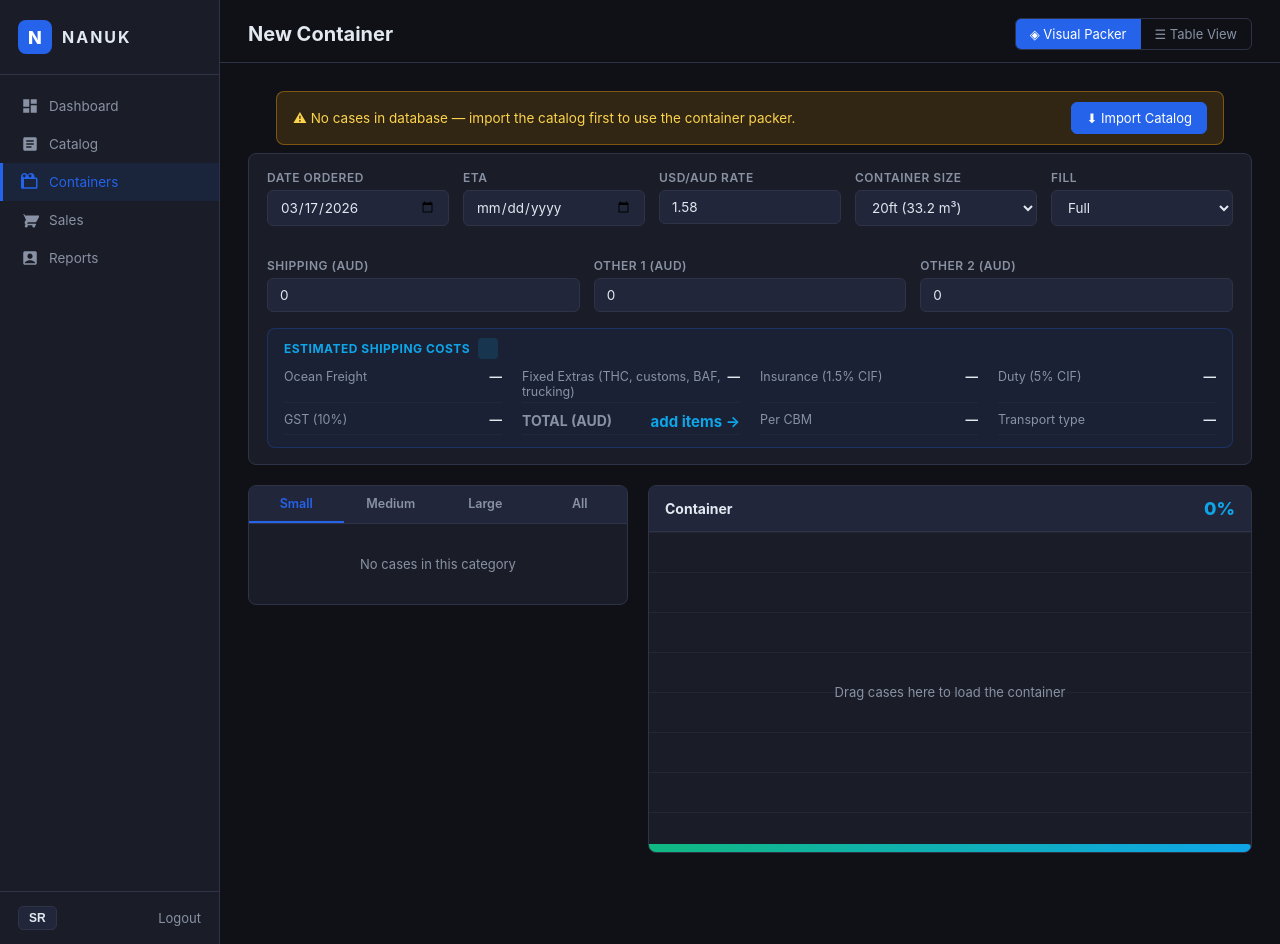
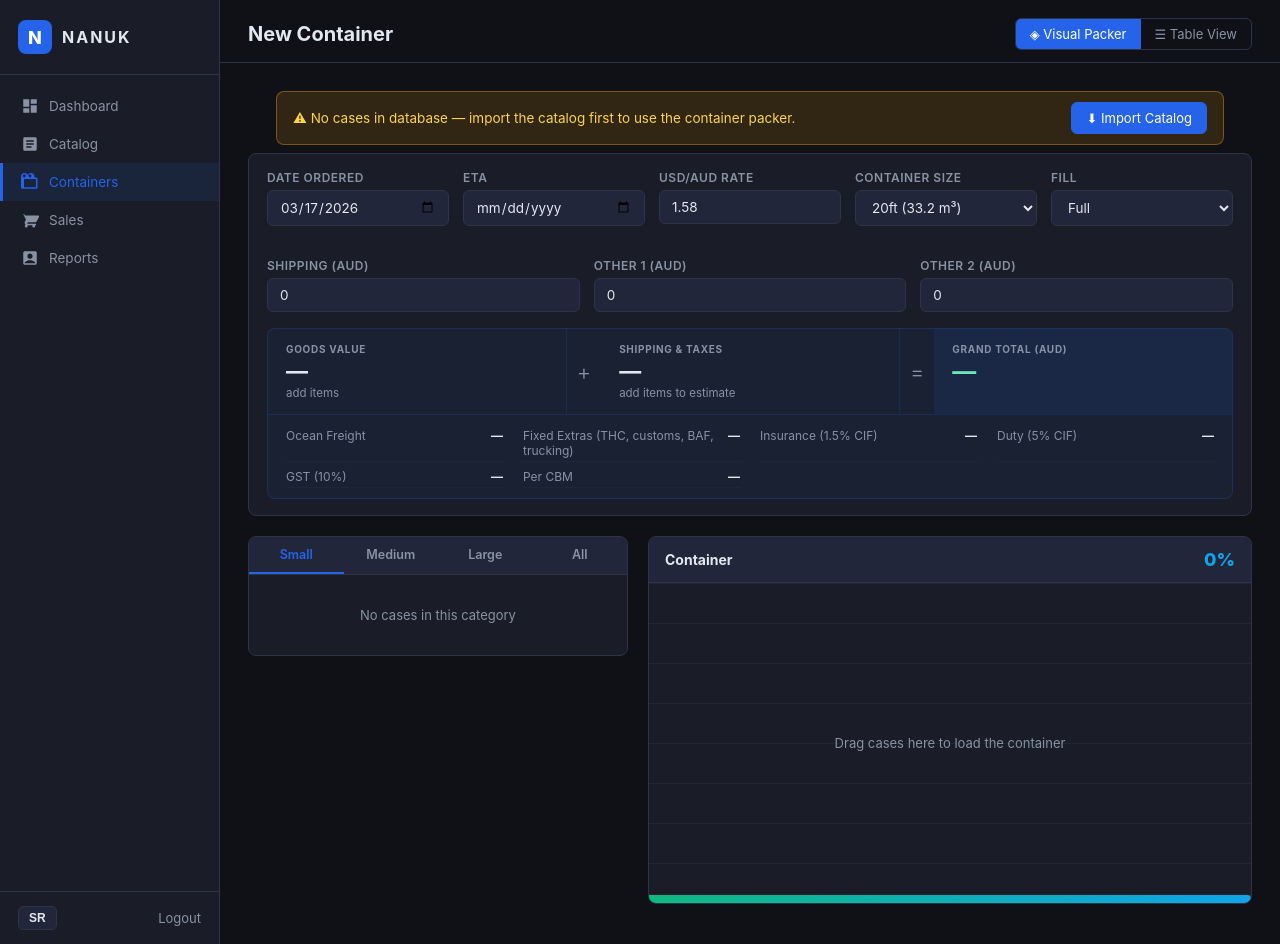
Before and after one commit to Gorun74/UTVA_NANUK_SHIPING, a Flask app: page /containers/new in a window 1280 px wide. Run offline with Flask 3, Linux system fonts and the light colour scheme; the visitor is signed in with stand-in values (Sample User, id 1); data that the repository does not hold is empty.

Commit message:
Fix: import all 302 case variants, auto-recalc costs, fix Jinja2
- importer.py: Replace strict 36-SKU filter with full Price Agreement scan
  - Classifies all items by SKU pattern (case vs accessory)
  - Imports 302 cases (all colors: yellow, red, graphite, blue, silver, etc.)
  - Fallback: converts inch dims from Price Agreement to mm when catalog lacks mm data
  - 294 cases get volume_m3 for container packing
- models.py + database.py: Add category='case'|'other' column with migration
- containers route: filter packer to category='case' AND volume_m3 > 0
- new.html: container_fill, used_rate, shipping, other fields now trigger
  updateShippingEstimate() on change — all costs recalc automatically
- detail.html: fix Jinja2 TemplateSyntaxError in status timeline
- CSS/JS: KPI cost header (Goods + Shipping = Grand Total), grand total in green

After re-importing catalog: 302 cases available in packer.

Co-Authored-By: Claude Sonnet 4.6 <noreply@anthropic.com>

```diff
--- a/app/database.py
+++ b/app/database.py
@@ -51,6 +51,7 @@ def _run_migrations():
     """Apply any schema additions that might be missing."""
     with _engine.connect() as conn:
         migrations = [
+            "ALTER TABLE cases ADD COLUMN category TEXT DEFAULT 'case'",
             "ALTER TABLE containers ADD COLUMN total_cbm REAL",
             "ALTER TABLE containers ADD COLUMN ship_ocean_aud REAL",
             "ALTER TABLE containers ADD COLUMN ship_extras_aud REAL",
--- a/app/models.py
+++ b/app/models.py
@@ -25,6 +25,7 @@ class Item(Base):
     ext_height_mm = Column(Float, nullable=True)
     volume_m3 = Column(Float, nullable=True)
     reorder_point = Column(Integer, default=3)
+    category = Column(Text, default='case')   # 'case' | 'other'
 
     stock_record = relationship('Stock', back_populates='item', uselist=False, cascade='all, delete-orphan')
     container_lines = relationship('ContainerLine', back_populates='item')
--- a/app/routes/catalog.py
+++ b/app/routes/catalog.py
@@ -112,8 +112,8 @@ def import_catalog():
 
         try:
             from app.utils.importer import import_cases_catalog
-            imported, skipped = import_cases_catalog(cases_path, catalog_path, price_path, session)
-            flash(f"Import complete: {imported} items imported, {skipped} skipped.", "success")
+            cases_n, others_n = import_cases_catalog(cases_path, catalog_path, price_path, session)
+            flash(f"Import complete: {cases_n} cases + {others_n} accessories imported.", "success")
             return redirect(url_for("catalog.list_items"))
         except Exception as e:
             session.rollback()
--- a/app/routes/containers.py
+++ b/app/routes/containers.py
@@ -70,9 +70,13 @@ def new_container():
             flash(f"Error: {e}", "error")
             return redirect(url_for("containers.new_container"))
 
-    # GET — load items for animated packer
+    # GET — load case items that have volume (needed for container packer)
     items = session.execute(
-        select(Item, Stock).outerjoin(Stock, Stock.sku == Item.sku).order_by(Item.sku)
+        select(Item, Stock)
+        .outerjoin(Stock, Stock.sku == Item.sku)
+        .where(Item.category == 'case')
+        .where(Item.volume_m3 > 0)
+        .order_by(Item.sku)
     ).all()
 
     from app.routes.catalog import _size_category, CASE_COLORS
--- a/app/static/css/main.css
+++ b/app/static/css/main.css
@@ -707,32 +707,76 @@ input:focus, select:focus, textarea:focus {
 /* ---- Shipping estimate header box ---- */
 .ship-estimate-header {
   margin: 0 18px 16px;
-  background: rgba(37,99,235,.07);
-  border: 1px solid rgba(37,99,235,.25);
+  background: rgba(37,99,235,.06);
+  border: 1px solid rgba(37,99,235,.22);
   border-radius: var(--radius);
-  padding: 12px 16px;
+  padding: 0;
+  overflow: hidden;
 }
-.ship-est-title {
-  font-size: 12px;
+
+/* KPI row — Goods + Shipping = Grand Total */
+.cost-kpi-row {
+  display: flex;
+  align-items: stretch;
+  gap: 0;
+  border-bottom: 1px solid rgba(37,99,235,.18);
+}
+.cost-kpi {
+  flex: 1;
+  padding: 14px 18px;
+  border-right: 1px solid rgba(37,99,235,.15);
+}
+.cost-kpi:last-child { border-right: none; }
+.cost-kpi-grand {
+  background: rgba(37,99,235,.10);
+}
+.cost-kpi-label {
+  font-size: 10px;
   font-weight: 700;
   text-transform: uppercase;
-  letter-spacing: .5px;
-  color: var(--accent);
-  margin-bottom: 10px;
+  letter-spacing: .7px;
+  color: var(--text-muted);
+  margin-bottom: 4px;
 }
+.cost-kpi-value {
+  font-size: 22px;
+  font-weight: 700;
+  color: var(--text);
+  line-height: 1.1;
+  font-variant-numeric: tabular-nums;
+}
+.cost-kpi-grand .cost-kpi-value {
+  color: #6ee7b7;
+  font-size: 24px;
+}
+.cost-kpi-sub {
+  font-size: 11.5px;
+  color: var(--text-muted);
+  margin-top: 3px;
+}
+.cost-kpi-op {
+  display: flex;
+  align-items: center;
+  padding: 0 10px;
+  font-size: 22px;
+  color: var(--text-muted);
+  font-weight: 300;
+  flex-shrink: 0;
+}
+
+/* Detail grid */
 .ship-est-grid {
   display: grid;
   grid-template-columns: repeat(auto-fill, minmax(200px, 1fr));
-  gap: 6px 20px;
+  gap: 4px 20px;
+  padding: 10px 18px;
 }
 .ship-est-item {
   display: flex;
   justify-content: space-between;
-  font-size: 12.5px;
+  font-size: 12px;
   padding: 3px 0;
-  border-bottom: 1px solid rgba(46,51,72,.4);
+  border-bottom: 1px solid rgba(46,51,72,.3);
 }
 .ship-est-item span { color: var(--text-muted); }
 .ship-est-item strong { color: var(--text); }
-.ship-est-total { font-weight: 700; font-size: 14px; }
-.ship-est-total strong { color: var(--accent); font-size: 15px; }
--- a/app/static/js/container_packer.js
+++ b/app/static/js/container_packer.js
@@ -294,6 +294,9 @@ async function _fetchEstimate() {
     document.getElementById("ship-estimate").style.display = "";
 
     // Update header box (always visible)
+    const grandTotal = goodsAud + (data.TOTAL_AUD || 0);
+    _setEl("h-goods-usd",  "$" + goodsUsd.toLocaleString("en-US", { minimumFractionDigits: 2, maximumFractionDigits: 2 }) + " USD");
+    _setEl("h-goods-aud",  "≈ A$" + goodsAud.toLocaleString("en-AU", { minimumFractionDigits: 0, maximumFractionDigits: 0 }));
     _setEl("h-ocean",    fmt(data.ocean_AUD));
     _setEl("h-extras",   fmt(data.extras_AUD));
     _setEl("h-insurance",fmt(data.insurance_AUD));
@@ -302,6 +305,7 @@ async function _fetchEstimate() {
     _setEl("h-total",    fmt2(data.TOTAL_AUD));
     _setEl("h-per-cbm",  "A$" + (data.per_cbm_AUD || 0).toFixed(2) + "/m³");
     _setEl("h-type",     data.container || "—");
+    _setEl("h-grand-total", "A$" + grandTotal.toLocaleString("en-AU", { minimumFractionDigits: 2, maximumFractionDigits: 2 }));
     _setEl("ship-header-cbm", totalCbm.toFixed(2) + " m³");
     _setEl("ship-header-note", data.note || "");
   } catch {}
@@ -313,8 +317,12 @@ function _setEl(id, val) {
 }
 
 function _resetHeaderEstimate() {
-  ["h-ocean","h-extras","h-insurance","h-duty","h-gst","h-per-cbm","h-type"].forEach(id => _setEl(id, "—"));
-  _setEl("h-total", "add items →");
+  ["h-ocean","h-extras","h-insurance","h-duty","h-gst","h-per-cbm"].forEach(id => _setEl(id, "—"));
+  _setEl("h-goods-usd", "—");
+  _setEl("h-goods-aud", "add items");
+  _setEl("h-total", "—");
+  _setEl("h-type", "add items to estimate");
+  _setEl("h-grand-total", "—");
   _setEl("ship-header-cbm", "");
   _setEl("ship-header-note", "");
 }
@@ -332,9 +340,14 @@ function updateSummary() {
 
   const totalCbm = keys.reduce((s, k) => s + orderedItems[k].volume_m3 * orderedItems[k].qty, 0);
   const totalUsd = keys.reduce((s, k) => s + (orderedItems[k].sell_price || 0) * orderedItems[k].qty, 0);
+  const rate = parseFloat(document.getElementById("used_rate")?.value || "1.58");
 
   document.getElementById("summary-cbm").textContent = totalCbm.toFixed(3) + " m³";
   document.getElementById("summary-usd").textContent = "$" + totalUsd.toFixed(2) + " USD";
+
+  // Keep goods KPI updated in real-time (shipping estimate arrives async)
+  _setEl("h-goods-usd", "$" + totalUsd.toLocaleString("en-US", { minimumFractionDigits: 2, maximumFractionDigits: 2 }) + " USD");
+  _setEl("h-goods-aud", "≈ A$" + (totalUsd * rate).toLocaleString("en-AU", { minimumFractionDigits: 0, maximumFractionDigits: 0 }));
 
   const tbody = document.getElementById("summary-body");
   tbody.innerHTML = keys.map(sku => {
--- a/app/templates/containers/detail.html
+++ b/app/templates/containers/detail.html
@@ -12,8 +12,10 @@
 <!-- Status bar -->
 <div class="status-timeline">
   {% set statuses = ['ordered', 'in_transit', 'received', 'closed'] %}
+  {% set cur_idx = statuses.index(container.status) if container.status in statuses else -1 %}
   {% for s in statuses %}
-  <div class="timeline-step {% if container.status == s %}active{% elif statuses.index(s) < statuses.index(container.status) if container.status in statuses else false %}done{% endif %}">
+  {% set s_idx = loop.index0 %}
+  <div class="timeline-step {% if container.status == s %}active{% elif s_idx < cur_idx %}done{% endif %}">
     <div class="step-dot"></div>
     <div class="step-label">{{ s.replace('_',' ').title() }}</div>
   </div>
--- a/app/templates/containers/new.html
+++ b/app/templates/containers/new.html
@@ -33,7 +33,8 @@
     </div>
     <div class="form-group">
       <label data-i18n="usd_rate">USD/AUD Rate</label>
-      <input type="number" id="used_rate" value="1.58" step="0.0001" min="0.5" max="5">
+      <input type="number" id="used_rate" value="1.58" step="0.0001" min="0.5" max="5"
+             oninput="updateSummary(); updateShippingEstimate()">
     </div>
     <div class="form-group">
       <label data-i18n="container_size">Container Size</label>
@@ -44,7 +45,7 @@
     </div>
     <div class="form-group">
       <label data-i18n="container_fill">Fill</label>
-      <select id="container_fill">
+      <select id="container_fill" onchange="updateShippingEstimate()">
         <option value="full">Full</option>
         <option value="half">Half</option>
       </select>
@@ -53,34 +54,54 @@
   <div class="form-row">
     <div class="form-group">
       <label data-i18n="shipping_aud">Shipping (AUD)</label>
-      <input type="number" id="shipping_aud" value="0" step="0.01" min="0">
+      <input type="number" id="shipping_aud" value="0" step="0.01" min="0"
+             oninput="updateShippingEstimate()">
     </div>
     <div class="form-group">
       <label data-i18n="other1">Other 1 (AUD)</label>
-      <input type="number" id="other1_aud" value="0" step="0.01" min="0">
+      <input type="number" id="other1_aud" value="0" step="0.01" min="0"
+             oninput="updateShippingEstimate()">
     </div>
     <div class="form-group">
       <label data-i18n="other2">Other 2 (AUD)</label>
-      <input type="number" id="other2_aud" value="0" step="0.01" min="0">
+      <input type="number" id="other2_aud" value="0" step="0.01" min="0"
+             oninput="updateShippingEstimate()">
     </div>
   </div>
 
-  <!-- Shipping cost estimate — always visible, updates on input change -->
+  <!-- Cost summary — always visible, updates as items are added -->
   <div class="ship-estimate-header" id="ship-header-box">
-    <div class="ship-est-title">
-      Estimated Shipping Costs
-      <span id="ship-header-cbm" class="cbm-badge" style="margin-left:8px"></span>
-      <span id="ship-header-note" class="ship-note" style="display:inline;margin-left:8px"></span>
+    <!-- KPI row: Goods + Shipping = Grand Total -->
+    <div class="cost-kpi-row">
+      <div class="cost-kpi">
+        <div class="cost-kpi-label">GOODS VALUE</div>
+        <div class="cost-kpi-value" id="h-goods-usd">—</div>
+        <div class="cost-kpi-sub" id="h-goods-aud">add items</div>
+      </div>
+      <div class="cost-kpi-op">+</div>
+      <div class="cost-kpi">
+        <div class="cost-kpi-label">SHIPPING &amp; TAXES</div>
+        <div class="cost-kpi-value" id="h-total">—</div>
+        <div class="cost-kpi-sub" id="h-type">add items to estimate</div>
+      </div>
+      <div class="cost-kpi-op">=</div>
+      <div class="cost-kpi cost-kpi-grand">
+        <div class="cost-kpi-label">GRAND TOTAL (AUD)</div>
+        <div class="cost-kpi-value" id="h-grand-total">—</div>
+        <div class="cost-kpi-sub">
+          <span id="ship-header-cbm"></span>
+          <span id="ship-header-note"></span>
+        </div>
+      </div>
     </div>
+    <!-- Detail breakdown -->
     <div class="ship-est-grid">
       <div class="ship-est-item"><span>Ocean Freight</span><strong id="h-ocean">—</strong></div>
       <div class="ship-est-item"><span>Fixed Extras (THC, customs, BAF, trucking)</span><strong id="h-extras">—</strong></div>
       <div class="ship-est-item"><span>Insurance (1.5% CIF)</span><strong id="h-insurance">—</strong></div>
       <div class="ship-est-item"><span>Duty (5% CIF)</span><strong id="h-duty">—</strong></div>
       <div class="ship-est-item"><span>GST (10%)</span><strong id="h-gst">—</strong></div>
-      <div class="ship-est-item ship-est-total"><span>TOTAL (AUD)</span><strong id="h-total">add items →</strong></div>
       <div class="ship-est-item"><span>Per CBM</span><strong id="h-per-cbm">—</strong></div>
-      <div class="ship-est-item"><span>Transport type</span><strong id="h-type">—</strong></div>
     </div>
   </div>
 </div>
```
Also changed, not shown: app/utils/importer.py (+119 -108 lines).
